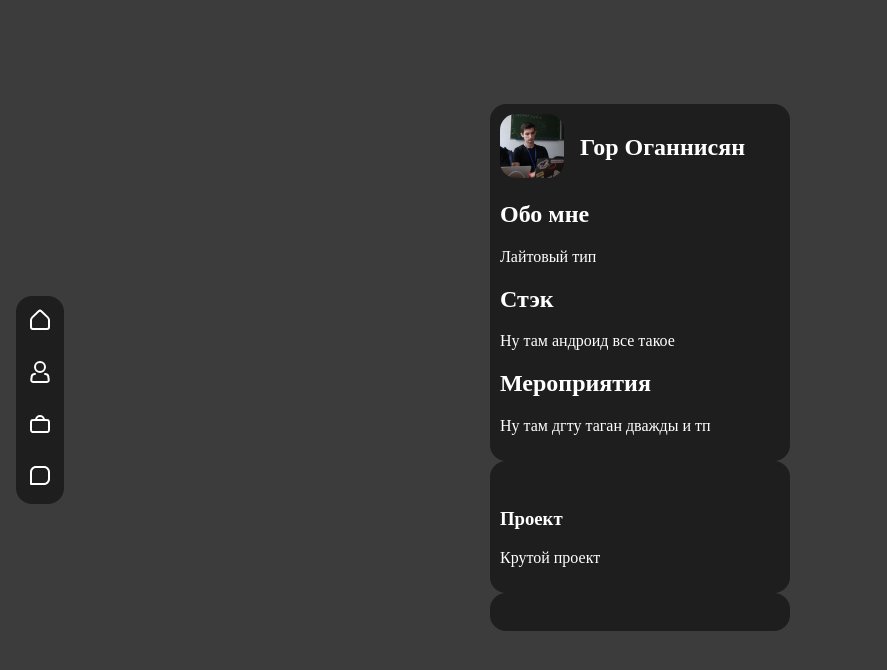
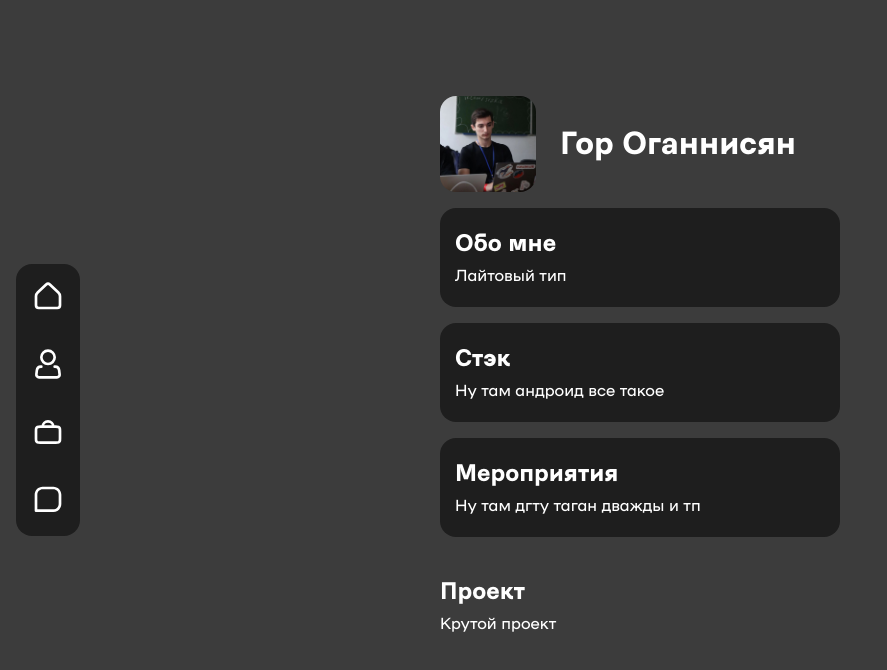
Before and after one commit to topanim/topanim, a website: page index.html in a window 1280 px wide. Shown: the whole page, without its empty margins (0-887 px from the left). Drawn offline with Linux system fonts and the light colour scheme.

Commit message:
normalizing all

```diff
--- a/index.html
+++ b/index.html
@@ -1,13 +1,22 @@
 <!DOCTYPE html>
-<html>
+<html lang="ru">
     <head>
+        <meta charset="utf-8">
+        <title>Гор Оганнисян</title>
+
         <meta name="viewport" content="width=device-width, initial-scale=1">
+
+        <link rel="stylesheet" type="text/css" href="./styles/fonts/bowler.css"/>
+        <link rel="stylesheet" type="text/css" href="./styles/fonts/rostov.css"/>
+        <link rel="stylesheet" type="text/css" href="./styles/fonts/namu.css"/>
+        <link rel="stylesheet" type="text/css" href="./styles/fonts/srbija_sans.css"/>
 
         <link rel="stylesheet" type="text/css" href="./styles/root.css"/>
         <link rel="stylesheet" type="text/css" href="./styles/nav/root.css"/>
         <link rel="stylesheet" type="text/css" href="./styles/pages/profile.css"/>
         <link rel="stylesheet" type="text/css" href="./styles/pages/root.css"/>
 
+        <script type="module" src="./scripts/content.js"></script>
     </head>
     <body>
         <section id="nav">
@@ -33,8 +42,8 @@
         <main>
             <div id="about-me" class="page">
                 <div class="me-header">
-                    <img class="avatar" src="./res/profile/me.jpg" />
-                    <h2 class="name">Гор Оганнисян</h2>
+                    <img class="avatar" src="./res/profile/me.jpg" alt="аватар"/>
+                    <h1 class="name">Гор Оганнисян</h2>
                 </div>
                 <div class="about me">
                     <h2>Обо мне</h2>
--- /dev/null
+++ b/res/data/content.js
@@ -0,0 +1,5 @@
+
+
+export let aboutMe = `
+    Лайтовый тип
+`;
--- /dev/null
+++ b/scripts/content.js
@@ -0,0 +1,3 @@
+import aboutMe from "../res/data/content.js"
+
+console.log(aboutMe)
--- /dev/null
+++ b/styles/fonts/bowler.css
@@ -0,0 +1,5 @@
+@font-face {
+    font-family: 'Bowler';
+    src: local('Bowler'),
+            url('../../res/fonts/bowler/Bowler.otf');
+}
--- /dev/null
+++ b/styles/fonts/namu.css
@@ -0,0 +1,5 @@
+@font-face {
+    font-family: 'NAMU';
+    src: local('NAMU'),
+            url('../../res/fonts/namu/NAMU.ttf');
+}
--- /dev/null
+++ b/styles/fonts/rostov.css
@@ -0,0 +1,5 @@
+@font-face {
+    font-family: 'Rostov';
+    src: local('Rostov'),
+            url('../../res/fonts/rostov/Rostov.ttf');
+}
--- /dev/null
+++ b/styles/fonts/srbija_sans.css
@@ -0,0 +1,5 @@
+@font-face {
+    font-family: 'Srbija Sans';
+    src: local('Srbija Sans'),
+            url('../../res/fonts/srbija_sans/Srbija\ Sans.otf');
+}
--- a/styles/nav/root.css
+++ b/styles/nav/root.css
@@ -1,4 +1,8 @@
 #nav {
+    display: flex;
+    align-items: center;
+    justify-content: center;
+
     border-radius: 1rem;
     background-color: rgb(30, 30, 30);
 
@@ -13,16 +17,10 @@ nav {
 }
 
 .nav-item {
-
+    /* TODO: configure selecting */
 }
 
-.icon {
-    width: 3rem;
-    height: 3rem;
-}
-
-
-@media screen and (min-width: 501px) {
+@media screen and (min-width: 571px) {
     #nav {
         top: 0;
         bottom: 0;
@@ -36,19 +34,30 @@ nav {
     nav {
         flex-direction: column;
     }
+
+    .icon {
+        width: 4rem;
+        height: 4rem;
+    }
 }
 
-@media screen and (max-width: 500px) {
+@media screen and (max-width: 570px) {
     #nav {
-        max-width: 300px;
+        margin: auto;
+        max-width: 312px;
         left: 0;
         right: 0;
-        margin: 0 auto;
         bottom: 1rem;
     }
 
     nav {
+        width: 100%;
         flex-direction: row;
         justify-content: space-around;
     }
+
+    .icon {
+        width: 3rem;
+        height: 3rem;
+    }
 }
--- a/styles/pages/profile.css
+++ b/styles/pages/profile.css
@@ -5,15 +5,17 @@
 .me-header {
     display: flex;
     flex-direction: row;
+    align-items: center;
 }
 
 .avatar {
-    width: 4rem;
-    height: 4rem;
+    width: 6rem;
+    height: 6rem;
 
     border-radius: 1rem;
 }
 
 .name {
-    margin-left: 1rem;
+    height: min-content;
+    margin-left: 1.5rem;
 }
--- a/styles/pages/root.css
+++ b/styles/pages/root.css
@@ -1,5 +1,10 @@
-.page {
-    padding: 10px;
+.about {
+    padding: 15px;
+
+    left: 0;
+    right: 0;
+
+    margin: 1rem 0;
 
     border-radius: 1rem;
     background-color: rgb(30, 30, 30);
--- a/styles/root.css
+++ b/styles/root.css
@@ -4,6 +4,26 @@ html, body {
     margin: 0;
 
     background-color: #3C3C3C;
+}
+
+h1, h2, h3 {
+    margin: 0.5rem 0;
+    font-weight: 300;
+    font-family: 'Srbija Sans';
+}
+
+h1 {
+    font-size: 2rem;
+}
+
+h2, h3 {
+    font-size: 1.5rem;
+}
+
+p {
+    margin: 0.5rem 0;
+    font-weight: 100;
+    font-family: 'NAMU';
 }
 
 body {
@@ -15,9 +35,15 @@ body {
     color: white;
 }
 
-main {
-    max-width: 32rem;
-    min-width: 300px;
+@media screen and (min-width: 571px) {
+    main {
+        min-width: 400px;
+    }
+}
 
-    padding: 8px;
+@media screen and (max-width: 570px) {
+    main {
+        margin: 0 auto;
+        min-width: 312px;
+    }
 }
```
Also changed, not shown: res/fonts/bowler/Bowler.otf (added), res/fonts/namu/NAMU.ttf (added), res/fonts/rostov/Rostov.ttf (added), res/fonts/srbija_sans/Srbija Sans.otf (added), 1 other file.
